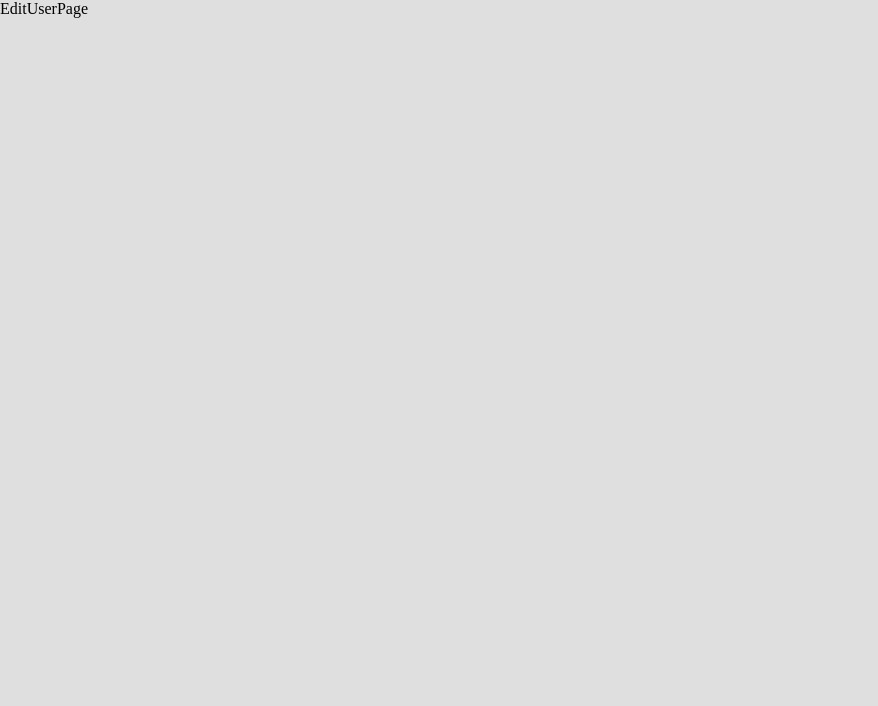
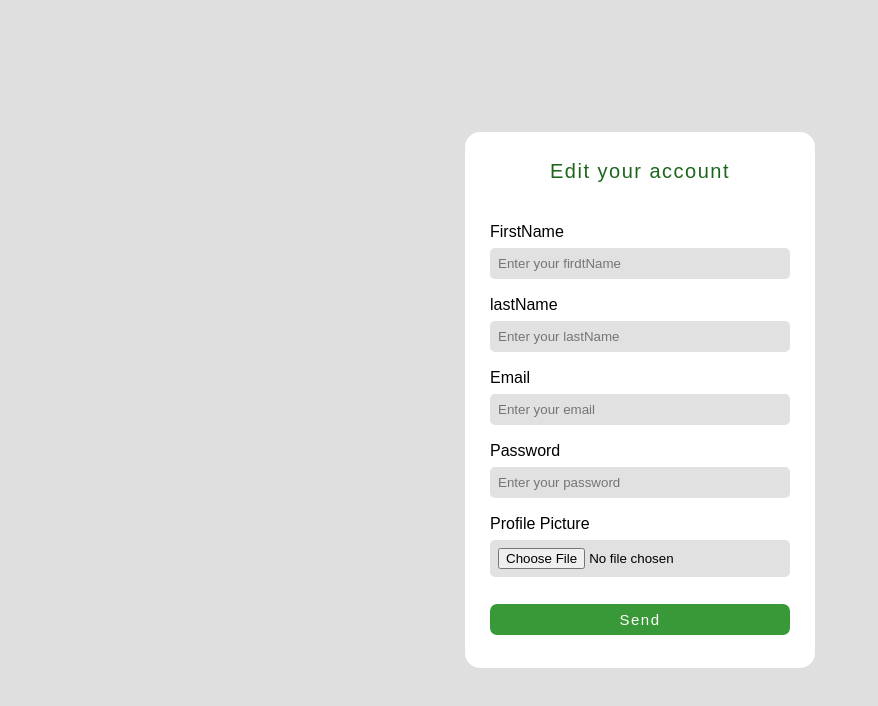
Before and after one commit to Dorhmi/MERN-Stack-JWT-Authentication, a React (Vite) app in the folder Client/: page /edit/1 in a window 1280 px wide. Shown: the top 706 px of the page, without its empty margins (0-878 px from the left). Built offline with nearby package versions, Linux system fonts and the light colour scheme.

Commit message:
edit User

```diff
--- a/Client/src/pages/EditUserPage.jsx
+++ b/Client/src/pages/EditUserPage.jsx
@@ -1,9 +1,111 @@
-import React from 'react'
+import React, { useState } from "react";
+import { Link, useNavigate, useParams } from "react-router-dom";
+import axios from "axios";
+import { useGlobalContext } from "../context/Context";
 
 const EditUserPage = () => {
-return (
-    <div>EditUserPage</div>
-)
-}
+    const { accessTokenn } = useGlobalContext();
+    const [firstName, setFirstName] = useState("");
+    const [lastName, setLastName] = useState("");
+    const [email, setEmail] = useState("");
+    const [password, setPassword] = useState("");
+    const [picture, setPicture] = useState("");
+    const { id } = useParams();
+    const navigate = useNavigate();
 
-export default EditUserPage
+    const handleSubmit = (e) => {
+        e.preventDefault();
+
+        const formData = new FormData();
+
+        formData.append("firstName", firstName);
+        formData.append("lastName", lastName);
+        formData.append("email", email);
+        formData.append("password", password);
+        formData.append("picture", picture);
+
+        axios
+            .put(`http://localhost:3001/users/${id}`, formData, {
+                headers: { authorization: "Bearer " + accessTokenn },
+            })
+            .then(() => {
+                navigate("/dashboard");
+            })
+            .catch((error) => {
+                console.log(error);
+            });
+    };
+    return (
+        <section className="register-section">
+            <div className="register-content">
+                <p className="register-header">Edit your account</p>
+                <form
+                    className="register-form"
+                    onSubmit={handleSubmit}
+                    encType="multipart/form-data"
+                >
+                    <div className="form-div">
+                        <p className="form-header">FirstName</p>
+                        <input
+                            onChange={(e) => {
+                                setFirstName(e.target.value);
+                            }}
+                            className="register-input"
+                            type="text"
+                            placeholder="Enter your firdtName"
+                        />
+                    </div>
+                    <div className="form-div">
+                        <p className="form-header">lastName</p>
+                        <input
+                            onChange={(e) => {
+                                setLastName(e.target.value);
+                            }}
+                            className="register-input"
+                            type="text"
+                            placeholder="Enter your lastName"
+                        />
+                    </div>
+                    <div className="form-div">
+                        <p className="form-header">Email</p>
+                        <input
+                            onChange={(e) => {
+                                setEmail(e.target.value);
+                            }}
+                            className="register-input"
+                            type="email"
+                            placeholder="Enter your email"
+                        />
+                    </div>
+                    <div className="form-div">
+                        <p className="form-header">Password</p>
+                        <input
+                            onChange={(e) => {
+                                setPassword(e.target.value);
+                            }}
+                            className="register-input"
+                            type="text"
+                            placeholder="Enter your password"
+                        />
+                    </div>
+                    <div className="form-div">
+                        <p className="form-header">Profile Picture</p>
+                        <input
+                            onChange={(e) => {
+                                setPicture(e.target.files[0]);
+                            }}
+                            className="register-input"
+                            type="file"
+                            name="picture"
+                        />
+                    </div>
+                    <button className="submit-btn" type="submit">
+                        Send
+                    </button>
+                </form>
+            </div>
+        </section>
+    );
+};
+
+export default EditUserPage;
```
Also changed, not shown: Client/src/pages/RegisterPage.jsx (+88 -43 lines), 2 other files (tests, documents, lock files or other folders).
